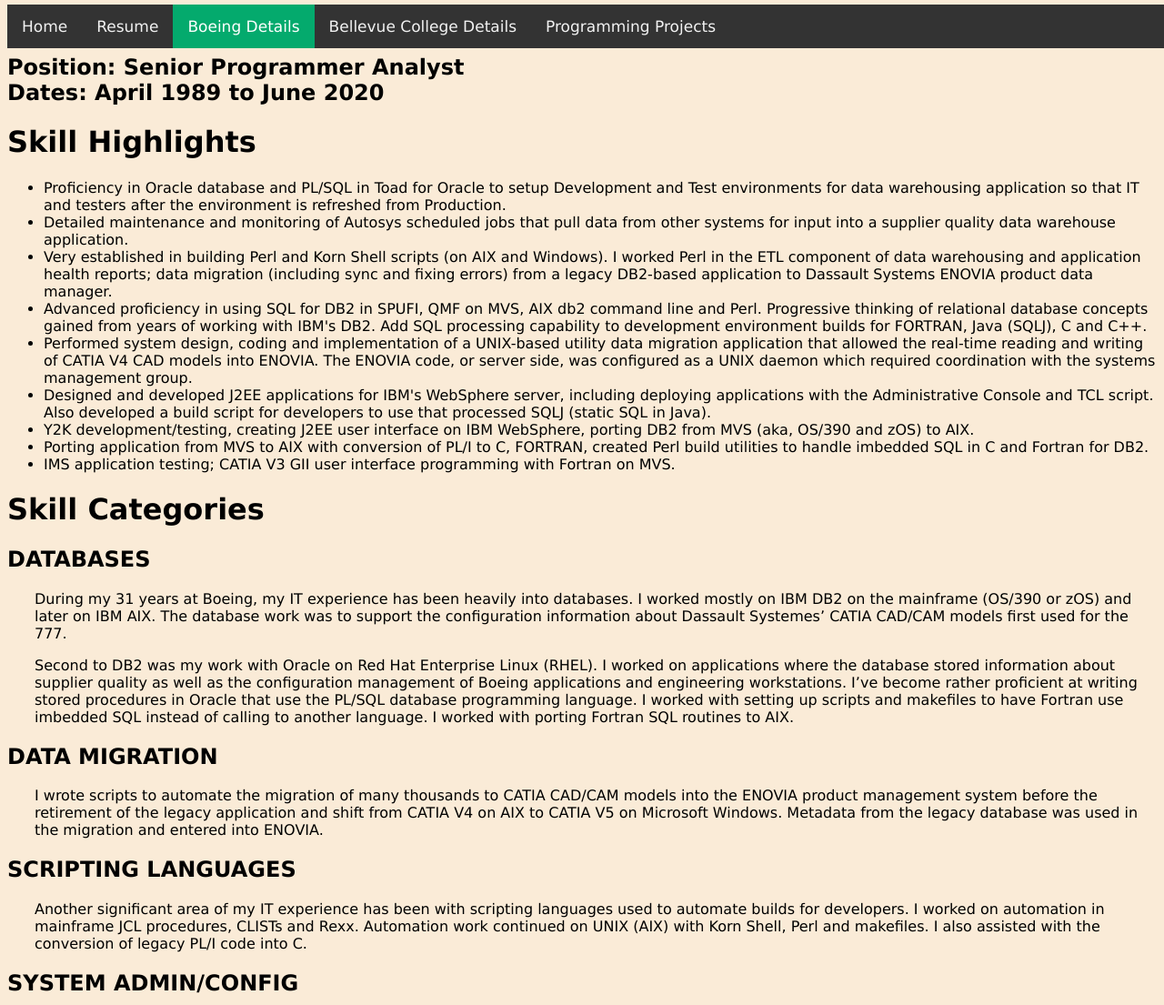
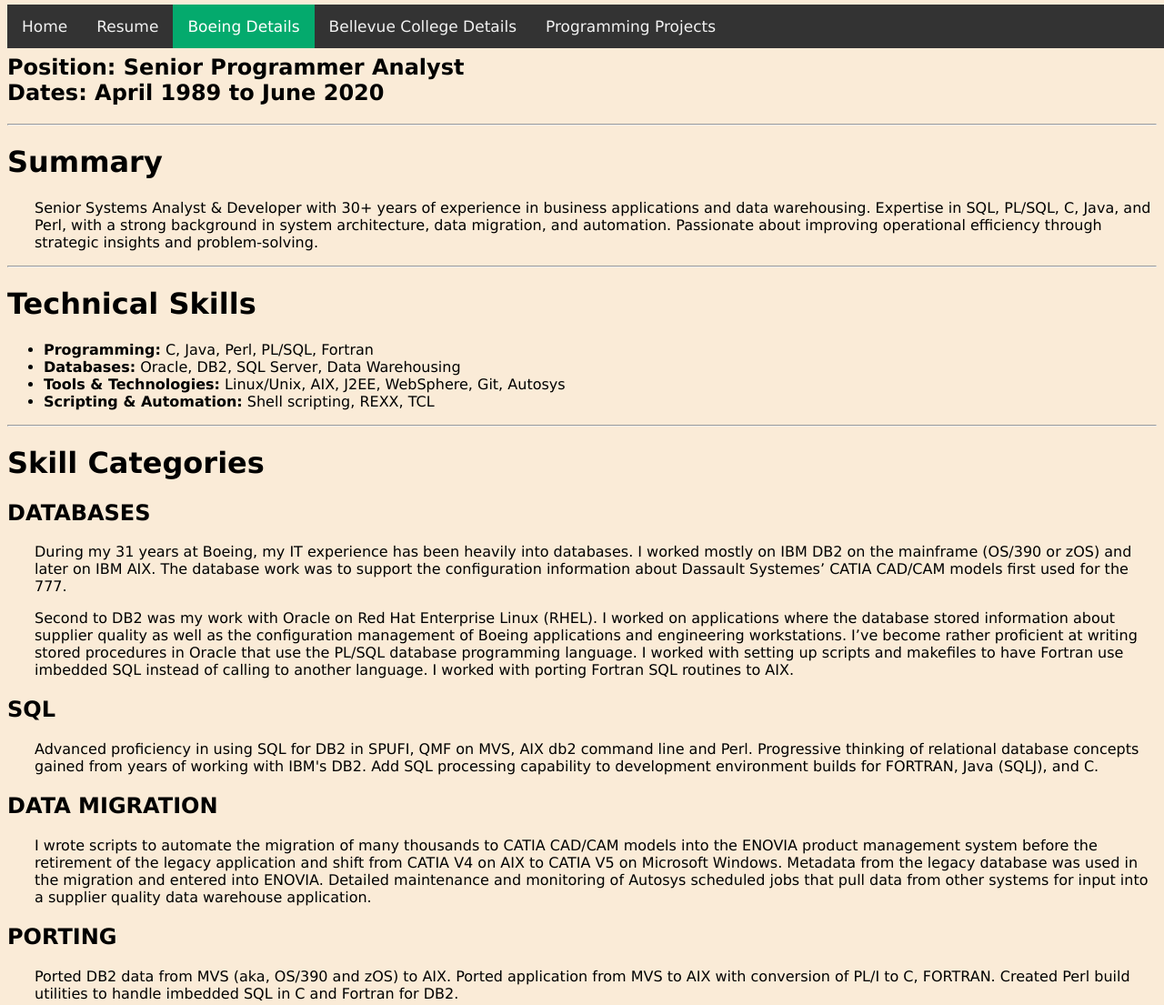
Before and after one commit to jamesrbuck/jamesrbuck.github.io, a plain HTML site: page boeing_details.html in a window 1280 px wide. Shown: the top 1105 px of the page at 91% size. Drawn offline with Linux system fonts and the light colour scheme.

Commit message:
Reorganized Boeing Details

```diff
--- a/boeing_details.html
+++ b/boeing_details.html
@@ -19,18 +19,22 @@
 <h2>Position: Senior Programmer Analyst<br>
 Dates: April 1989 to June 2020</h2>
 
-<h1>Skill Highlights</h1>
+<hr>
+
+<h1>Summary</h1>
+<p class="shifted">
+   Senior Systems Analyst & Developer with 30+ years of experience in business applications and data warehousing. Expertise in SQL, PL/SQL, C, Java, and Perl, with a strong background in system architecture, data migration, and automation. Passionate about improving operational efficiency through strategic insights and problem-solving.
+</p>
+<hr>
+
+<h1>Technical Skills</h1>
 <ul>
-<li>Proficiency in Oracle database and PL/SQL in Toad for Oracle to setup Development and Test environments for data warehousing application so that IT and testers after the environment is refreshed from Production.</li>
-<li>Detailed maintenance and monitoring of Autosys scheduled jobs that pull data from other systems for input into a supplier quality data warehouse application.</li>
-<li>Very established in building Perl and Korn Shell scripts (on AIX and Windows). I worked Perl in the ETL component of data warehousing and application health reports; data migration (including sync and fixing errors) from a legacy DB2-based application to Dassault Systems ENOVIA product data manager.</li>
-<li>Advanced proficiency in using SQL for DB2 in SPUFI, QMF on MVS, AIX db2 command line and Perl. Progressive thinking of relational database concepts gained from years of working with IBM's DB2. Add SQL processing capability to development environment builds for FORTRAN, Java (SQLJ), C and C++.</li>
-<li>Performed system design, coding and implementation of a UNIX-based utility data migration application that allowed the real-time reading and writing of CATIA V4 CAD models into ENOVIA. The ENOVIA code, or server side, was configured as a UNIX daemon which required coordination with the systems management group.</li>
-<li>Designed and developed J2EE applications for IBM's WebSphere server, including deploying applications with the Administrative Console and TCL script. Also developed a build script for developers to use that processed SQLJ (static SQL in Java).</li>
-<li>Y2K development/testing, creating J2EE user interface on IBM WebSphere, porting DB2 from MVS (aka, OS/390 and zOS) to AIX.</li>
-<li>Porting application from MVS to AIX with conversion of PL/I to C, FORTRAN, created Perl build utilities to handle imbedded SQL in C and Fortran for DB2.</li>
-<li>IMS application testing; CATIA V3 GII user interface programming with Fortran on MVS.</li>
+    <li><b>Programming:</b> C, Java, Perl, PL/SQL, Fortran</li>
+    <li><b>Databases:</b> Oracle, DB2, SQL Server, Data Warehousing</li>
+    <li><b>Tools & Technologies:</b> Linux/Unix, AIX, J2EE, WebSphere, Git, Autosys</li>
+    <li><b>Scripting & Automation:</b> Shell scripting, REXX, TCL</li>
 </ul>
+<hr>
 
 <h1>Skill Categories</h1>
 
@@ -41,10 +45,21 @@ During my 31 years at Boeing, my IT experience has been heavily into databases.
 <p class="shifted">
 Second to DB2 was my work with Oracle on Red Hat Enterprise Linux (RHEL). I worked on applications where the database stored information about supplier quality as well as the configuration management of Boeing applications and engineering workstations. I’ve become rather proficient at writing stored procedures in Oracle that use the PL/SQL database programming language. I worked with setting up scripts and makefiles to have Fortran use imbedded SQL instead of calling to another language. I worked with porting Fortran SQL routines to AIX.
 </p>
+<h2>SQL</h2>
+
+<p class="shifted">
+Advanced proficiency in using SQL for DB2 in SPUFI, QMF on MVS, AIX db2 command line and Perl. Progressive thinking of relational database concepts gained from years of working with IBM's DB2. Add SQL processing capability to development environment builds for FORTRAN, Java (SQLJ), and C.
+</p>
 <h2>DATA MIGRATION</h2>
 
 <p class="shifted">
-I wrote scripts to automate the migration of many thousands to CATIA CAD/CAM models into the ENOVIA product management system before the retirement of the legacy application and shift from CATIA V4 on AIX to CATIA V5 on Microsoft Windows. Metadata from the legacy database was used in the migration and entered into ENOVIA.
+I wrote scripts to automate the migration of many thousands to CATIA CAD/CAM models into the ENOVIA product management system before the retirement of the legacy application and shift from CATIA V4 on AIX to CATIA V5 on Microsoft Windows. Metadata from the legacy database was used in the migration and entered into ENOVIA.  Detailed maintenance and monitoring of Autosys scheduled jobs that pull data from other systems for input into a supplier quality data warehouse application.
+</p>
+
+<h2>PORTING</h2>
+
+<p class="shifted">
+Ported DB2 data from MVS (aka, OS/390 and zOS) to AIX.  Ported application from MVS to AIX with conversion of PL/I to C, FORTRAN.  Created Perl build utilities to handle imbedded SQL in C and Fortran for DB2.
 </p>
 
 <h2>SCRIPTING LANGUAGES</h2>
@@ -65,11 +80,52 @@ I also assisted a work group that I used to be in with configuring RHEL servers
 I spent several years working on IBM WebSphere under the J2EE framework which uses Java in servlets and Java Server Pages (JSP). I worked under popular Model-View-Controller (MVC) paradigm. This application presented information from the system that contains CATIA V4 metadata. I continued my developer support/automation by compiling SQL imbedded in Java or SQLJ.
 </p>
 
+<hr>
+
 <h1>Position Details</h1>
-
 <p class="shifted">
 
-<b>LAID OFF: 6/5/2020</b>
+<b>HIRED: 4/17/1989</b>
+<br><br>
+
+ <b><font size="+1">Computer Appl. Tech. Scientific (J535-4,2,B): 4/1989 - 3/1993</font></b><br>
+ (Mainframe) IMS Testing, CATIA V3 Fortran GII user interface, MVS, JCL, CLIST
+ <br><b>Skills</b>: ISPF · Database Development · IBM SPUFI · IBM Query Management Facility (QMF) · CLIST · CATIA GII · Job Control Language (JCL) · REXX · MVS · Fortran · DB2
+<br><br>
+
+ <b><font size="+1">Systems Analyst Computing (JED4P1): 4/1993 - 11/1993</font></b><br>
+ (Mainframe) FORTRAN, GII, JCL
+ <br><b>Skills</b>: z/OS · ISPF · Database Development · IBM SPUFI · IBM Query Management Facility (QMF) · CLIST · CATIA GII · Job Control Language (JCL) · REXX · MVS · C (Programming Language) · Fortran · DB2
+<br><br>
+
+ <b><font size="+1">Programmer Analyst (JBDG52-49,52): 12/1993 - 1/1999</font></b><br>
+ Porting application from MVS to AIX with conversion of PL/I to C, FORTRAN, created Perl build utilities to handle imbedded SQL for DB2.
+ <br><b>Skills</b>: z/OS · ISPF · Ksh · Database Development · IBM SPUFI · IBM Query Management Facility (QMF) · CLIST · CATIA GII · Job Control Language (JCL) · REXX · MVS · C (Programming Language) · Fortran · DB2 · Perl · IBM AIX
+<br><br>
+
+ <b><font size="+1">Programmer/Analyst-Engineering/Scientific (BDATP3): 2/1999 – 2/2004</font></b><br>
+ Y2K development/testing, creating J2EE user interface on IBM WebSphere, porting DB2 from MVS (aka, OS/390 and zOS) to AIX
+<br><b>Skills</b>: z/OS · ISPF · Ksh · Database Development · CATIA GII · Job Control Language (JCL) · REXX · MVS · J2EE Application Development · ClearCase · C (Programming Language) · DB2 · IBM AIX
+<br><br>
+
+ <b><font size="+1">System Design Integration Specialist (BCBDP3): 3/2004 – 2/2005</font></b><br>
+ Design, development, integration and test of WebSphere server images
+<br><b>Skills</b>: TCL · Database Development · DB2
+<br><br>
+
+ <b><font size="+1">Programmer Analyst (BDATP3, BAUE3): 3/2005 - 5/2008</font></b><br>
+ Y2K development/testing, creating J2EE user interface on IBM WebSphere, porting DB2 from MVS (aka, OS/390 and zOS) to AIX
+<br><b>Skills</b>: Ksh · Database Development · J2EE Application Development · ClearCase · DB2 · IBM AIX · SQLJ
+<br><br>
+
+ <b><font size="+1">Programmer Analyst (BAMBP3): 6/2008 – 2/2013</font></b><br>
+ Data migration and sync of legacy data to ENOVIA. Worked with Autosys and scripts for scheduled jobs. WebSphere app integration into Boeing environment from subcontractors; SQL, DB2Work on data warehouse ETL scripts on Oracle Database with PL/SQL
+<br><b>Skills</b>: HTTP · Ksh · Database Development · Autosys · ClearCase · Data Migration · Oracle Database · PL/SQL · DB2 · Perl
+<br><br>
+
+<b><font size="+1">Programmer Analyst (BAMBP3): 3/2013 – 3/2017</font></b><br>
+ Working with Perl and PL/SQL on data warehousing Oracle database application for data auditing and data fixes. Worked with Autosys and scripts for scheduled jobs.  Using T-SQL and SQL Server Management Studio for data warehousing on SQL Server database application for data auditing and data fixes in Business Intelligence & Reporting organization. Duties included Production support, supporting SQL Server job queues.  Working with data warehouses and data marts in Supplier Quality.
+<br><b>Skills</b>: Database Development · Stored Procedures  · Java · Toad · Data Warehousing · Autosys · ClearCase · Oracle SQL Developer · Oracle Database · PL/SQL · Perl · Red Hat Linux · Extract, Transform, Load (ETL) · Microsoft SQL Server · SQL Server Management Studio
 <br><br>
 
 <b><font size="+1">Configuration Management Analyst (BAMBP3): 3/2017 – 5/2020</font></b><br>
@@ -77,48 +133,8 @@ I spent several years working on IBM WebSphere under the J2EE framework which us
 <br><b>Skills</b>: HTTP) · Database Development · Stored Procedures · Toad · Data Warehousing · Autosys · ClearCase · Oracle SQL Developer · Perl · Red Hat Linux · Extract, Transform, Load (ETL) · Git
 <br><br>
 
-<b><font size="+1">Programmer Analyst (BAMBP3): 3/2013 – 3/2017</font></b><br>
- Working with Perl and PL/SQL on data warehousing Oracle database application for data auditing and data fixes. Worked with Autosys and scripts for scheduled jobs.  Using T-SQL and SQL Server Management Studio for data warehousing on SQL Server database application for data auditing and data fixes in Business Intelligence & Reporting organization. Duties included Production support, supporting SQL Server job queues.  Working with data warehouses and data marts in Supplier Quality.
-<br><b>Skills</b>: Database Development · Stored Procedures  · Java · Toad · Data Warehousing · Autosys · ClearCase · Oracle SQL Developer · Oracle Database · PL/SQL · Perl · Red Hat Linux · Extract, Transform, Load (ETL) · Microsoft SQL Server · SQL Server Management Studio
+<b>LAID OFF: 6/5/2020</b>
 <br><br>
-
- <b><font size="+1">Programmer Analyst (BAMBP3): 6/2008 – 2/2013</font></b><br>
- Data migration and sync of legacy data to ENOVIA. Worked with Autosys and scripts for scheduled jobs. WebSphere app integration into Boeing environment from subcontractors; SQL, DB2Work on data warehouse ETL scripts on Oracle Database with PL/SQL
-<br><b>Skills</b>: HTTP · Ksh · Database Development · Autosys · ClearCase · Data Migration · Oracle Database · PL/SQL · DB2 · Perl
-<br><br>
-
- <b><font size="+1">Programmer Analyst (BDATP3, BAUE3): 3/2005 - 5/2008</font></b><br>
- Y2K development/testing, creating J2EE user interface on IBM WebSphere, porting DB2 from MVS (aka, OS/390 and zOS) to AIX
-<br><b>Skills</b>: Ksh · Database Development · J2EE Application Development · ClearCase · DB2 · IBM AIX · SQLJ
-<br><br>
-
- <b><font size="+1">System Design Integration Specialist (BCBDP3): 3/2004 – 2/2005</font></b><br>
- Design, development, integration and test of WebSphere server images
-<br><b>Skills</b>: TCL · Database Development · DB2
-<br><br>
-
- <b><font size="+1">Programmer/Analyst-Engineering/Scientific (BDATP3): 2/1999 – 2/2004</font></b><br>
- Y2K development/testing, creating J2EE user interface on IBM WebSphere, porting DB2 from MVS (aka, OS/390 and zOS) to AIX
-<br><b>Skills</b>: z/OS · ISPF · Ksh · Database Development · CATIA GII · Job Control Language (JCL) · REXX · MVS · J2EE Application Development · ClearCase · C (Programming Language) · DB2 · IBM AIX
-<br><br>
-
- <b><font size="+1">Programmer Analyst (JBDG52-49,52): 12/1993 - 1/1999</font></b><br>
- Porting application from MVS to AIX with conversion of PL/I to C, FORTRAN, created Perl build utilities to handle imbedded SQL for DB2.
- <br><b>Skills</b>: z/OS · ISPF · Ksh · Database Development · IBM SPUFI · IBM Query Management Facility (QMF) · CLIST · CATIA GII · Job Control Language (JCL) · REXX · MVS · C (Programming Language) · Fortran · DB2 · Perl · IBM AIX
-<br><br>
-
- <b><font size="+1">Systems Analyst Computing (JED4P1): 4/1993 - 11/1993</font></b><br>
- (Mainframe) FORTRAN, GII, JCL
- <br><b>Skills</b>: z/OS · ISPF · Database Development · IBM SPUFI · IBM Query Management Facility (QMF) · CLIST · CATIA GII · Job Control Language (JCL) · REXX · MVS · C (Programming Language) · Fortran · DB2
-<br><br>
-
- <b><font size="+1">Computer Appl. Tech. Scientific (J535-4,2,B): 4/1989 - 3/1993</font></b><br>
- (Mainframe) IMS Testing, CATIA V3 Fortran GII user interface, MVS, JCL, CLIST
- <br><b>Skills</b>: ISPF · Database Development · IBM SPUFI · IBM Query Management Facility (QMF) · CLIST · CATIA GII · Job Control Language (JCL) · REXX · MVS · Fortran · DB2
-<br><br>
-
-<b>HIRED: 4/17/1989</b>
-<br>
 
 </p>
 </div>
```
Also changed, not shown: projects.html (+1 -1 lines), resume.html (+1 -0 lines).
